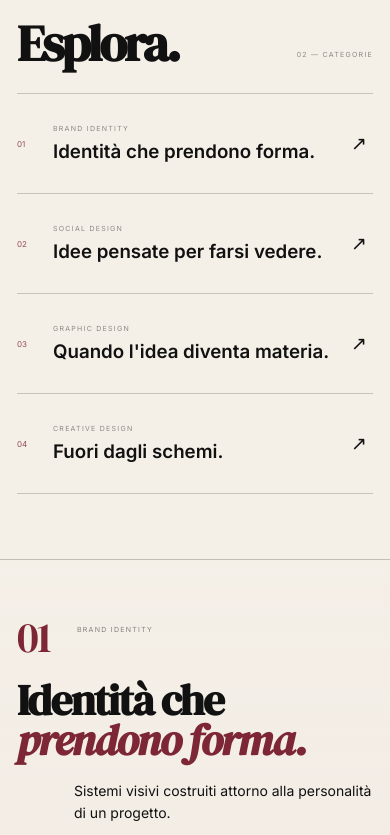
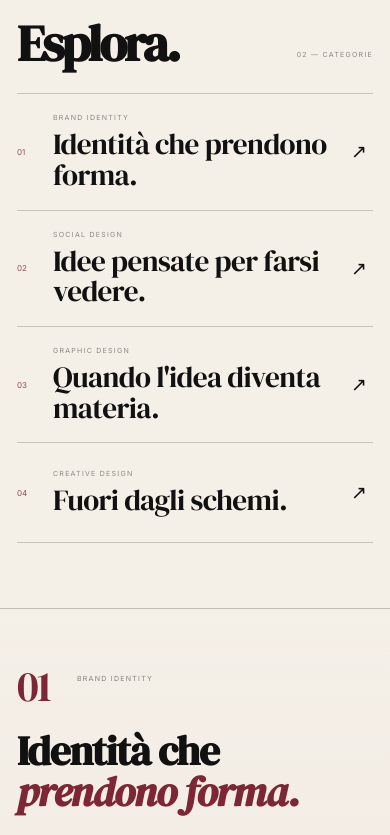
Before and after one commit to gretadesignlab-afk/gretadesignlab, a plain HTML site: page mobile-portfolio.html in a window 390 px wide. Shown: the part 1100-1935 px from the top of the page. Drawn offline with Linux system fonts and the light colour scheme.

Commit message:
Update mobile-portfolio.html

```diff
--- a/mobile-portfolio.html
+++ b/mobile-portfolio.html
@@ -844,6 +844,14 @@
       margin-bottom: 7px;
     }
 
+    .category-title {
+  font-family: var(--serif);
+  font-size: clamp(26px, 7.5vw, 38px);
+  line-height: 1.05;
+  letter-spacing: -.02em;
+  font-weight: 400;
+}
+
 .statement-copy {
   width: 82%;
 
@@ -935,13 +943,18 @@
     .project-title {
   font-family: var(--serif);
 
-  font-size: clamp(42px, 11vw, 58px);
-
-  line-height: .92;
-
-  letter-spacing: -.035em;
-
-  margin-bottom: 20px;
+  font-size: clamp(40px, 10.5vw, 56px);
+
+  line-height: 1.02;
+
+  letter-spacing: -.025em;
+
+  margin-bottom: 24px;
+}
+
+.project-title em {
+  color: var(--burgundy);
+  font-style: italic;
 }
 
     .project-title em {
```
